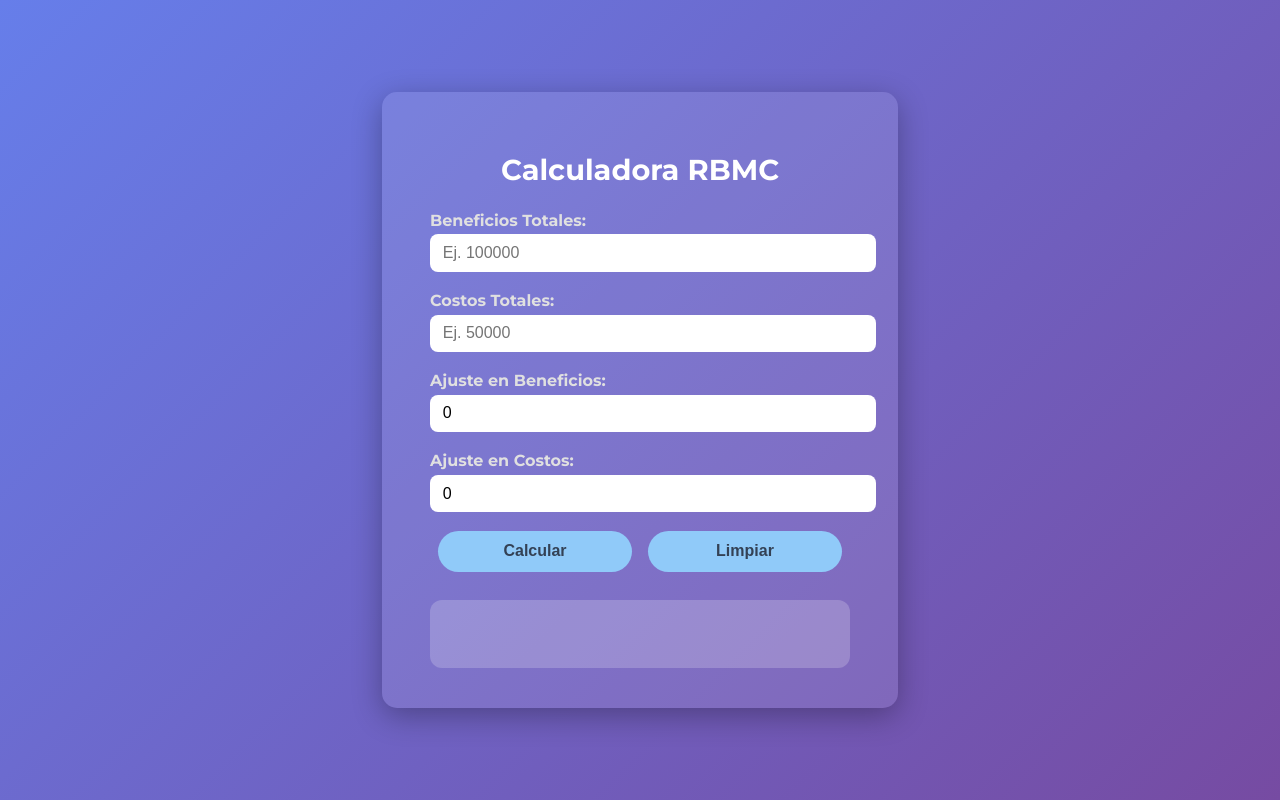
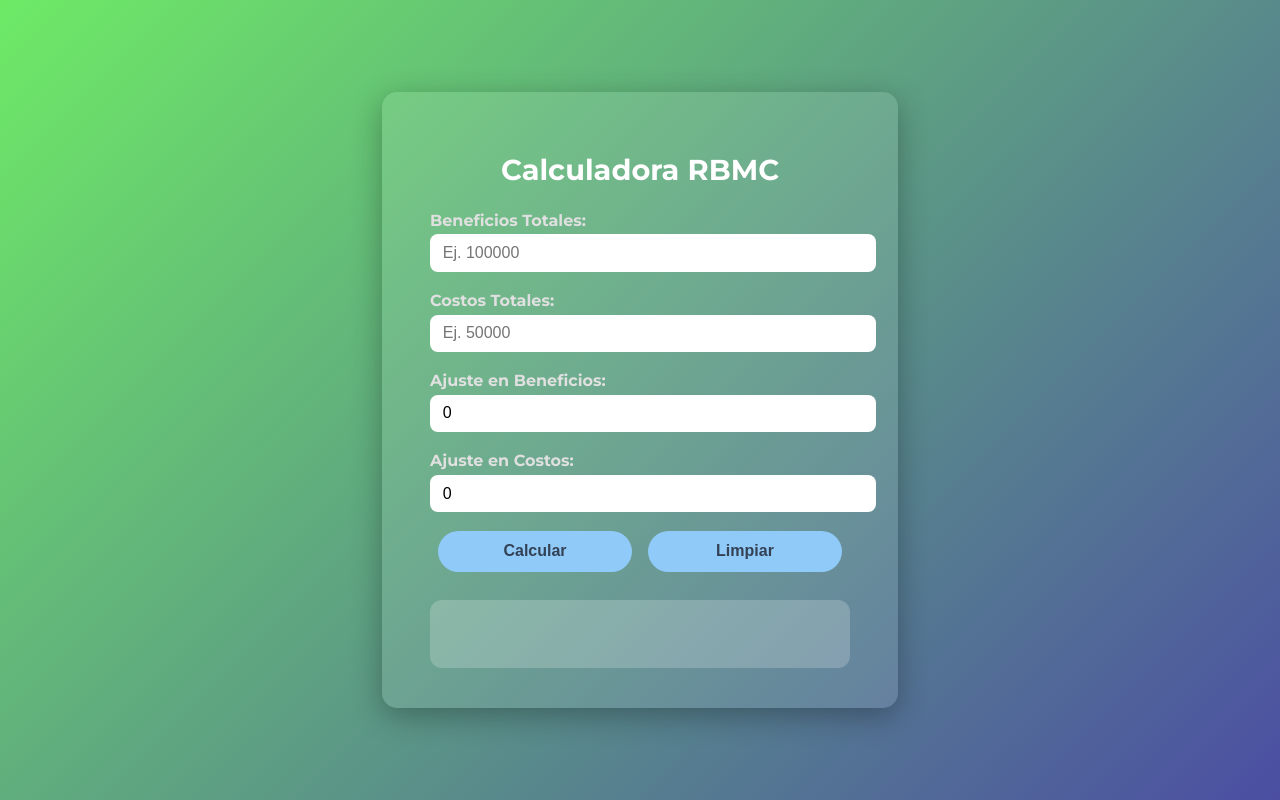
Before and after one commit to Yamil-Lara/Yamil-Lara.github.io, a plain HTML site: page index.html in a window 1280 px wide. Drawn offline with Linux system fonts and the light colour scheme.

Commit message:
Update estilos.css

```diff
--- a/estilos.css
+++ b/estilos.css
@@ -2,7 +2,7 @@
 
 body {
   font-family: 'Montserrat', sans-serif;
-  background: linear-gradient(135deg, #667eea, #764ba2);
+  background: linear-gradient(135deg, #6eea66, #4b4ea2);
   margin: 0;
   padding: 0;
   display: flex;
```
